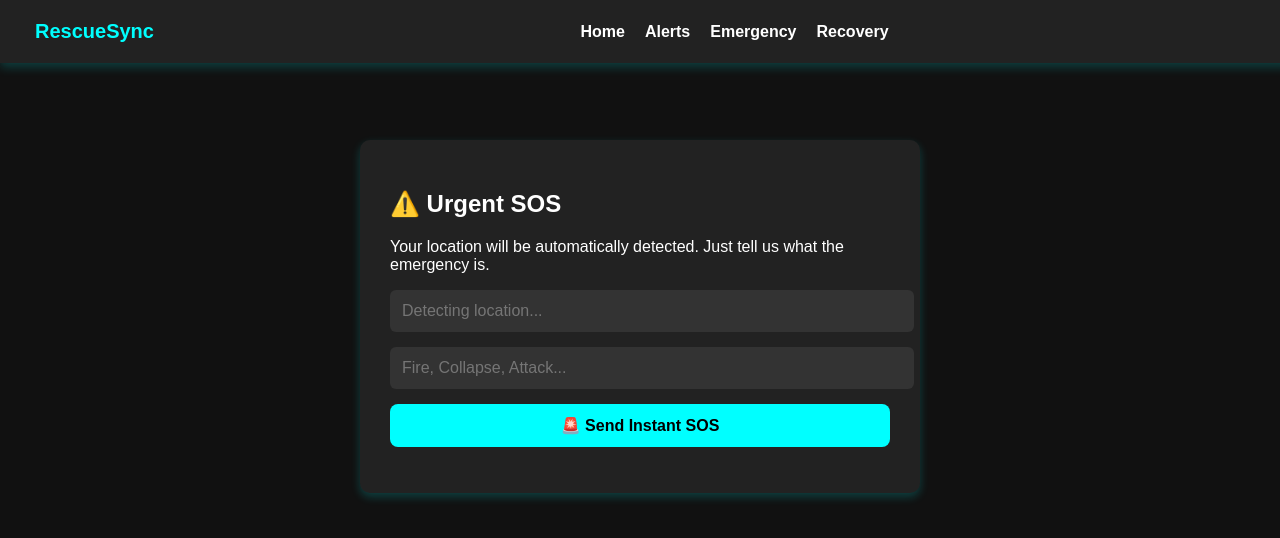
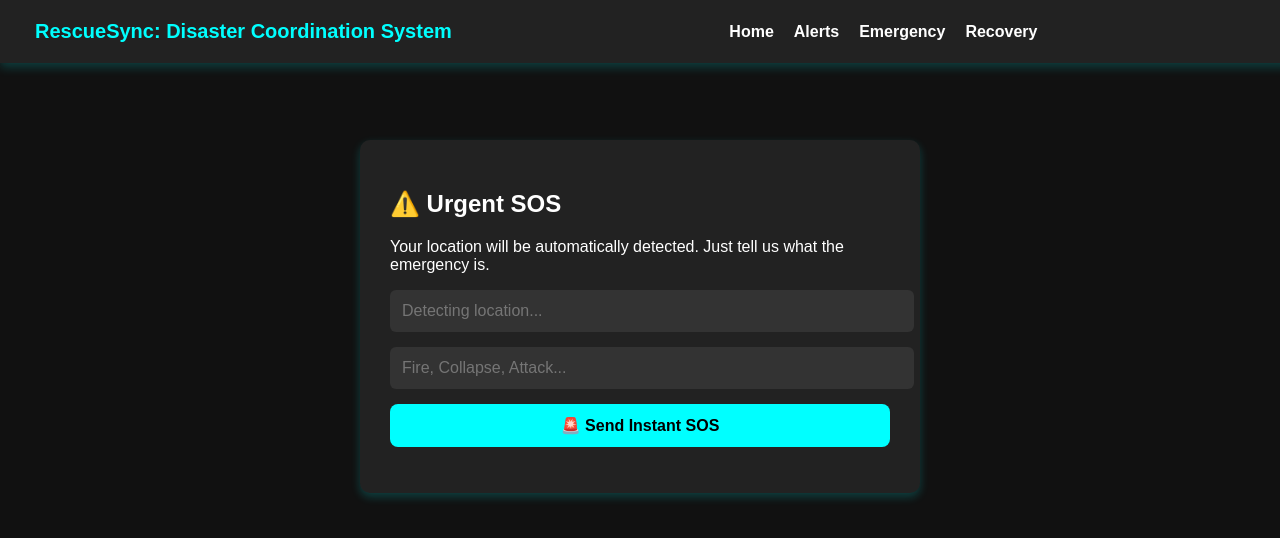
Before and after one commit to kritagya05/Disaster-Coordination-System, a website: page urgent-sos.html in a window 1280 px wide. Drawn offline with Linux system fonts and the light colour scheme.

Commit message:
navbar name change

```diff
--- a/urgent-sos.html
+++ b/urgent-sos.html
@@ -8,7 +8,7 @@
 </head>
 <body>
   <nav class="navbar">
-    <div class="logo">RescueSync</div>
+    <div class="logo">RescueSync: Disaster Coordination System</div>
     <ul class="nav-links" id="navLinks">
       <li><a href="index.html">Home</a></li>
       <li><a href="alerts.html">Alerts</a></li>
```
